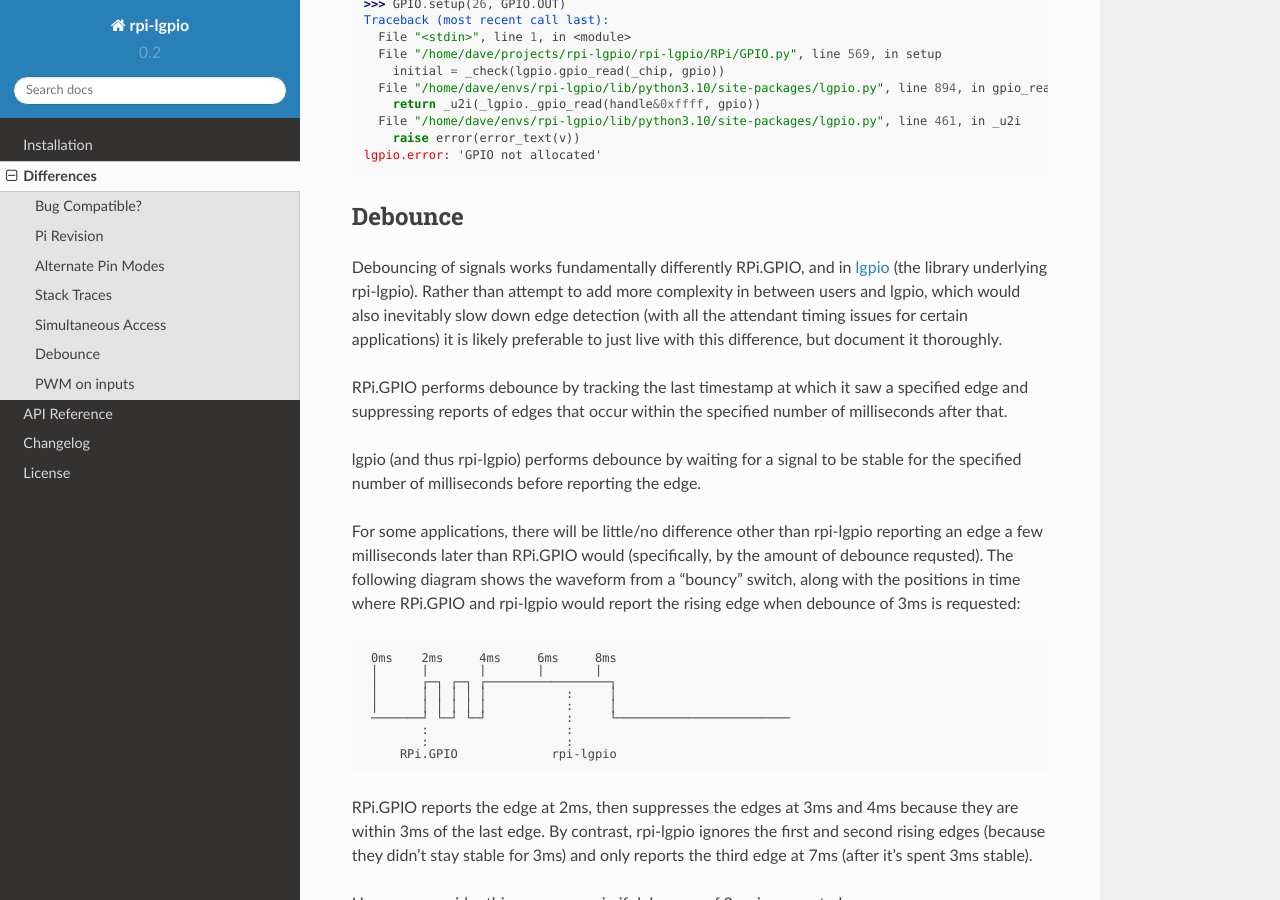
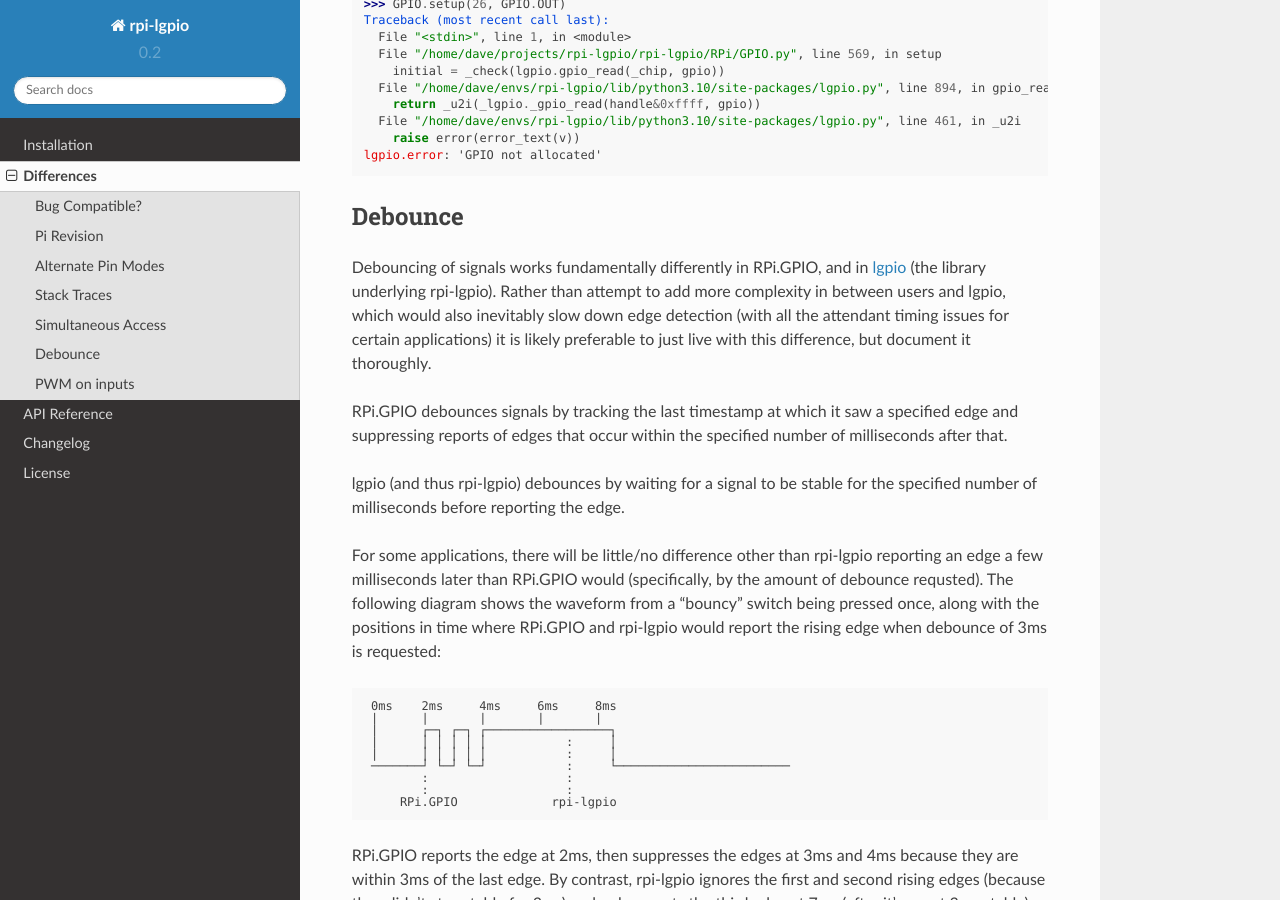
Before and after one commit to waveform80/rpi-lgpio, a Sphinx documentation site: the page built from docs/differences.rst, in a window 1280 px wide and 900 px high, scrolled down 2578 px. Built offline with Sphinx 7.4.7 and the Read the Docs theme 2.0.0, drawn with Linux system fonts in a browser that asks for light colours; formulas are drawn with MathJax 3; some of the changed text lies outside the part shown.

Commit message:
More doc fixes

```diff
--- a/docs/differences.rst
+++ b/docs/differences.rst
@@ -168,25 +168,26 @@ allocate it:
 Debounce
 ========
 
-Debouncing of signals works fundamentally differently RPi.GPIO, and in `lgpio`_
-(the library underlying rpi-lgpio). Rather than attempt to add more complexity
-in between users and lgpio, which would also inevitably slow down edge
-detection (with all the attendant timing issues for certain applications) it is
-likely preferable to just live with this difference, but document it
+Debouncing of signals works fundamentally differently in RPi.GPIO, and in
+`lgpio`_ (the library underlying rpi-lgpio). Rather than attempt to add more
+complexity in between users and lgpio, which would also inevitably slow down
+edge detection (with all the attendant timing issues for certain applications)
+it is likely preferable to just live with this difference, but document it
 thoroughly.
 
-RPi.GPIO performs debounce by tracking the last timestamp at which it saw a
+RPi.GPIO debounces signals by tracking the last timestamp at which it saw a
 specified edge and suppressing reports of edges that occur within the specified
 number of milliseconds after that.
 
-lgpio (and thus rpi-lgpio) performs debounce by waiting for a signal to be
-stable for the specified number of milliseconds before reporting the edge.
+lgpio (and thus rpi-lgpio) debounces by waiting for a signal to be stable for
+the specified number of milliseconds before reporting the edge.
 
 For some applications, there will be little/no difference other than rpi-lgpio
 reporting an edge a few milliseconds later than RPi.GPIO would (specifically,
 by the amount of debounce requsted). The following diagram shows the waveform
-from a "bouncy" switch, along with the positions in time where RPi.GPIO and
-rpi-lgpio would report the rising edge when debounce of 3ms is requested:
+from a "bouncy" switch being pressed once, along with the positions in time
+where RPi.GPIO and rpi-lgpio would report the rising edge when debounce of 3ms
+is requested:
 
 .. code-block::
    :class: chart
@@ -256,7 +257,7 @@ all because none of them stay stable for 3ms.
 PWM on inputs
 =============
 
-RPi.GPIO permits (probably erroneously), PWM objects to continue operating on
+RPi.GPIO (probably erroneously) permits PWM objects to continue operating on
 pins that are switched to inputs:
 
 .. code-block:: pycon
```
Also changed, not shown: docs/changelog.rst (+8 -1 lines).
